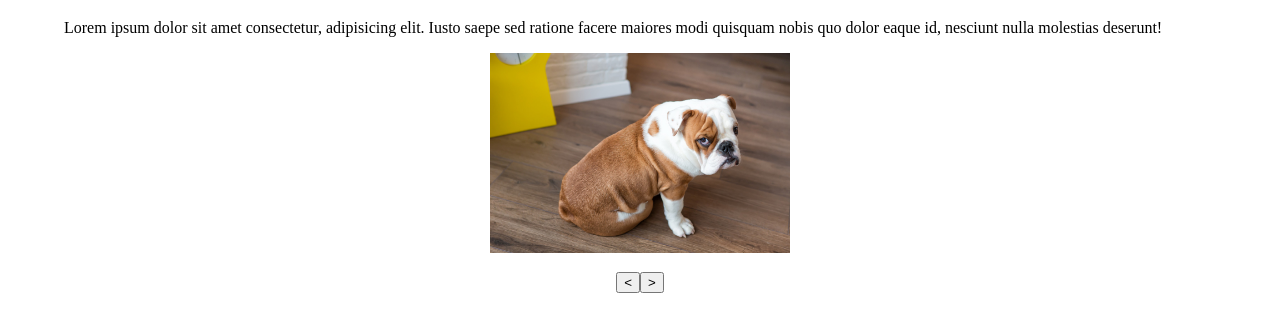
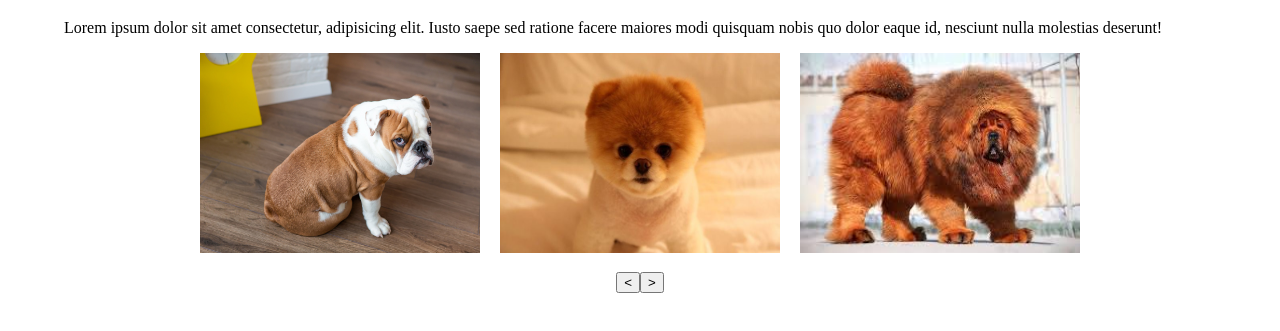
Before and after one commit to AlexBibig/TMS-JS, a plain HTML site: page lightSlider/index.html in a window 1280 px wide. Shown: the part 81-412 px from the top of the page. Drawn offline with Linux system fonts and the light colour scheme.

Commit message:
finish hometask after lesson 23

```diff
--- a/lightSlider/css/light-slider.css
+++ b/lightSlider/css/light-slider.css
@@ -3,15 +3,19 @@
   justify-content: center;
   position: relative;
 }
-.light_slider .sliders_window{
+.light_slider .sliders_window {
   overflow: hidden;
 }
 .light_slider .sliders_wrapper {
   display: flex;
   transition: 0.5s;
 }
+.light_slider .one_slide {
+  padding: 0 10px;
+}
 .light_slider .one_slide img {
   width: 100%;
+  height: 100%;
 }
 .light_slider .nav_block {
   position: absolute;
--- a/lightSlider/index.html
+++ b/lightSlider/index.html
@@ -19,6 +19,8 @@
         <div><img src="./img/dog_1.jpg" alt="dog1" /></div>
         <div><img src="./img/dog_2.jpeg" alt="dog2" /></div>
         <div><img src="./img/dog_3.jpeg" alt="dog3" /></div>
+        <div><img src="./img/dog_4.jpg" alt="dog4" /></div>
+        <div><img src="./img/dog_5.jpg" alt="dog5" /></div>
       </div>
     </div>
     <script src="./js/light-slider.js"></script>
--- a/lightSlider/js/light-slider.js
+++ b/lightSlider/js/light-slider.js
@@ -2,23 +2,45 @@ const defaultOptions = {
   slidesWidth: 300,
   slidesHeight: 200,
   nav: true, // сделать кнопки невидимыми или видимыми
-  slides: 2, // количество картинок (типа отобраджается 1,2,3)
+  slidesQuantity: 3, // количество картинок (типа отобраджается 1,2,3)
 };
+
 let shift = 0;
 
 let divs = document.querySelectorAll('div');
 divs.forEach((el) => (el.lightSlider = lightSlider));
 
-function lightSlider() {
-  transformHtmlSlider(this);
-  setStyle();
+function addButtons() {
+  if (defaultOptions.nav === true) {
+    let navBlock = document.createElement('div');
+    navBlock.className = 'nav_block';
+
+    let prevBtn = document.createElement('button');
+    prevBtn.className = 'btn prev';
+    prevBtn.innerHTML = '<';
+    prevBtn.addEventListener('click', prevSlide);
+
+    let nextBtn = document.createElement('button');
+    nextBtn.className = 'btn next';
+    nextBtn.innerHTML = '>';
+    nextBtn.addEventListener('click', nextSlide);
+
+    navBlock.append(prevBtn);
+    navBlock.append(nextBtn);
+    mainSlider.append(navBlock);
+  }
 }
-
 function nextSlide() {
   let slidersWrapper = document.querySelector('.light_slider .sliders_wrapper');
   let slidersWrapperWidth = slidersWrapper.offsetWidth;
-  if (shift > -(slidersWrapperWidth - defaultOptions.slidesWidth)) {
-    shift -= defaultOptions.slidesWidth;
+  if (
+    shift >
+    -(
+      slidersWrapperWidth -
+      defaultOptions.slidesWidth * defaultOptions.slidesQuantity
+    )
+  ) {
+    shift = shift - defaultOptions.slidesWidth;
   }
   slidersWrapper.style.transform = `translateX(${shift}px)`;
 }
@@ -38,29 +60,14 @@ function transformHtmlSlider(mainSlider) {
   mainSlider.innerHTML = `<div class="sliders_window">
         <div class="sliders_wrapper">${slidesHtml}</div>
     </div>`;
-
-  let navBlock = document.createElement('div');
-  navBlock.className = 'nav_block';
-
-  let prevBtn = document.createElement('button');
-  prevBtn.className = 'btn prev';
-  prevBtn.innerHTML = '<';
-  prevBtn.addEventListener('click', prevSlide);
-
-  let nextBtn = document.createElement('button');
-  nextBtn.className = 'btn next';
-  nextBtn.innerHTML = '>';
-  nextBtn.addEventListener('click', nextSlide);
-
-  navBlock.append(prevBtn);
-  navBlock.append(nextBtn);
-  mainSlider.append(navBlock);
 }
 
 function setStyle() {
   let slidersWindow = document.querySelector('.light_slider .sliders_window');
 
-  slidersWindow.style.width = `${defaultOptions.slidesWidth}px`;
+  slidersWindow.style.width = `${
+    defaultOptions.slidesWidth * defaultOptions.slidesQuantity
+  }px`;
   slidersWindow.style.height = `${defaultOptions.slidesHeight}px`;
 
   let slides = document.querySelectorAll('.light_slider .sliders_wrapper>div');
@@ -77,3 +84,9 @@ function setStyle() {
     el.style.height = `${defaultOptions.slidesHeight}px`;
   });
 }
+
+function lightSlider() {
+  transformHtmlSlider(this);
+  setStyle();
+  addButtons();
+}
```
Also changed, not shown: lightSlider/img/dog_4.jpg (added), lightSlider/img/dog_5.jpg (added). Lines whose indentation alone changed are shown as unchanged.
